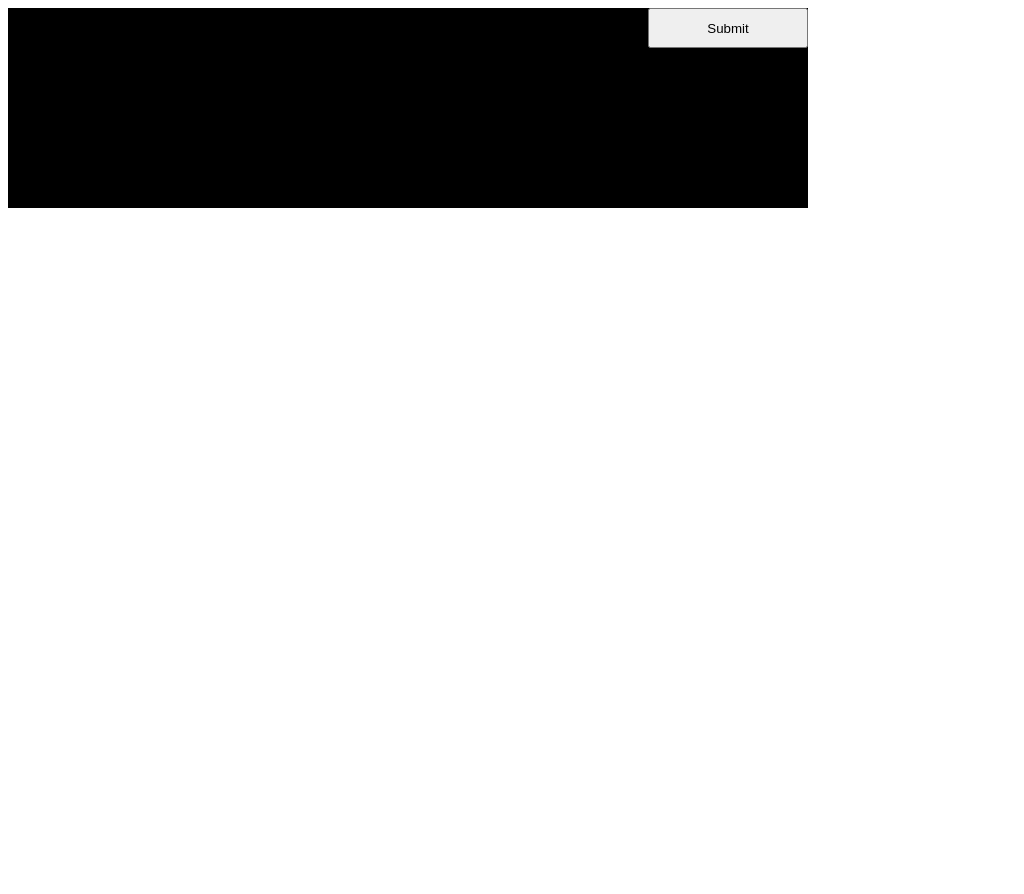
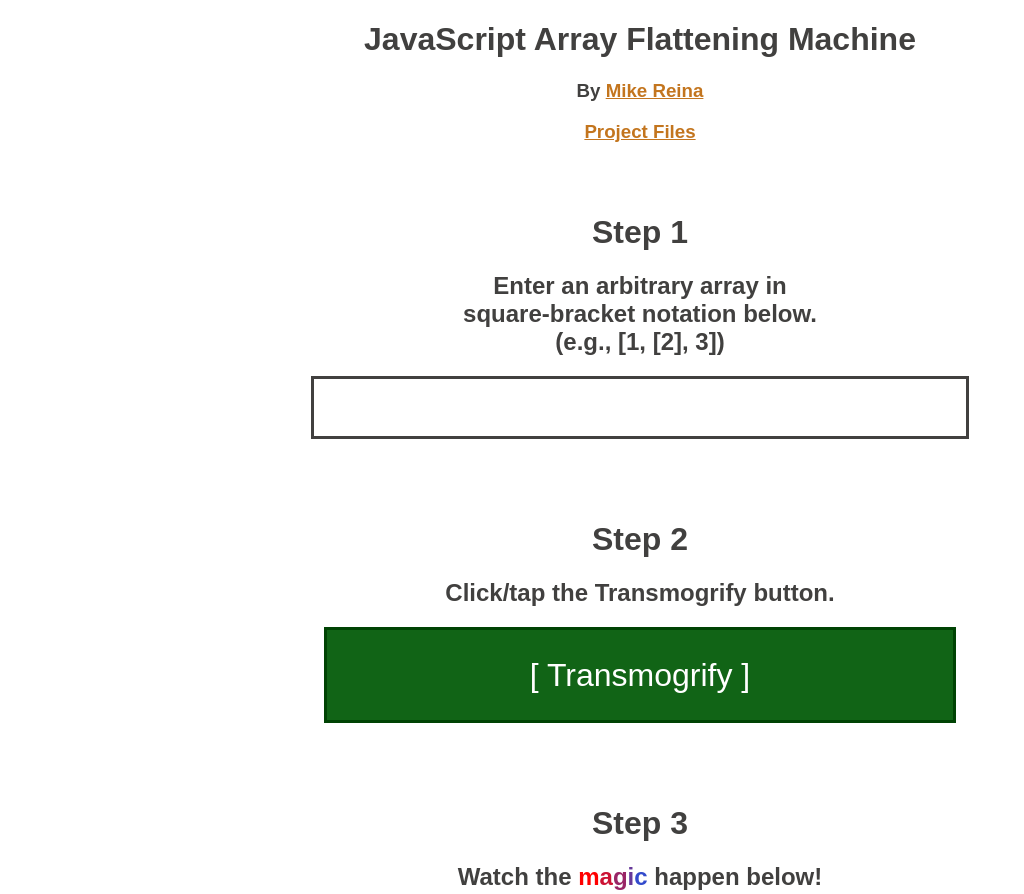
Before and after one commit to megamaiku/JavaScript-Array-Flattening-Machine, a plain HTML site: page index.html in a window 1280 px wide. Shown: the top 894 px of the page, without its empty margins (0-1024 px from the left). Before the commit the page ends 800 px from the top, so only its background shows below. Drawn offline with Linux system fonts and the light colour scheme.

Commit message:
Added meaningful comments, did some housekeeping all around. Tweaked style. Added some links and headers. Deleted useless code.

```diff
--- a/code/magic.js
+++ b/code/magic.js
@@ -1,51 +1,53 @@
 // This program will magically take any type of milti-dimensional
 // integer array and convert it into a one-dimensional array of the same type
+// Created by Mike Reina
 
-// Third attempt: Flatten a two-dimensional array:
-// Okay, back to the basics. After reading more about recursion,
-// I am now more confident that javascript is able to remember
-// the index location of the last array item, before going into a
-// new array (i.e., it's smart enough to know how deep into the
-// rabit hole it's in.)
 
-//WIP
-
-// this.intArray = [1,2,[[3, 4],[5, 6]], 7, [8,[9,[10]], 11, [12, 13]], 14];
+// initiate global variables
 this.intArray = [];
 this.newIntArray = [];
 this.consoleBody = document.getElementsByClassName("console");
-console.log("hello");
 
 function undressArray() {
   try {
-  //this.currentArray = JSON.parse(document.getElementById("arrayInputBox").value);
-  this.currentArray = JSON.parse(document.getElementById("inputDiv").innerHTML);
-  //currentArray = intArray;
+    // Read array from Input box
+    this.currentArray = JSON.parse(document.getElementById("arrayInputBox").value);
+    // If it's not an array, return
+    if (!Array.isArray(currentArray)) {
+      return;
+    }
+    //recursive function: takes an array and undresses...it
     function undressRecursively(currentArray) {
+
       for(var i = 0; i < currentArray.length; i++) {
-      // let's change up the logic here. Test for true.
+        // if an element is an array, then call the function again and go a level deeper
         if(Array.isArray(currentArray[i])) {
           undressRecursively(currentArray[i]);
         }
-      else {
+        else { // else, push the current element into our newIntArray
           this.newIntArray.push(currentArray[i]);
+          // for additional tracking and troubleshooting, we'll log the array elements
+          // being pushed
           console.log(currentArray[i]);
         }
       }
     }
+      // initial call (triggered by button)
       undressRecursively(currentArray);
 
-  // print the array to "console" div
-  this.consoleBody[0].innerHTML = "[";
+    // print the the newIntArray to "console" div
+    this.consoleBody[0].innerHTML = this.consoleBody[0].innerHTML + "> [";
     for(var j = 0; j < newIntArray.length; j++) {
       this.consoleBody[0].innerHTML = this.consoleBody[0].innerHTML + newIntArray[j];
       if (j < (newIntArray.length - 1)) {
         this.consoleBody[0].innerHTML = this.consoleBody[0].innerHTML + ", ";
       }
     }
-  this.consoleBody[0].innerHTML = this.consoleBody[0].innerHTML + "]";
+    this.consoleBody[0].innerHTML = this.consoleBody[0].innerHTML + "]<br />All done. Cowabunga!<br />";
+    document.getElementById("arrayInputBox").value = "";
+    newIntArray = [];
   }
-catch(err) {
-  this.consoleBody[0].innerHTML = "Whoops! Incorrect format. Please try again." ;
+  catch(err) { // If anything goes wrong, it's most likely that the format is wrong
+    this.consoleBody[0].innerHTML = this.consoleBody[0].innerHTML + "Whoops! Incorrect format. Please comply!.<br />" ;
   }
 }
--- a/code/style.css
+++ b/code/style.css
@@ -1,37 +1,84 @@
+h1, h2, h3, h4 {
+  text-align: center;
+  color: #41403F;
+  font-family: Arial, Helvetica, sans-serif;
+}
+
+a {
+  color: #C3751E;
+}
+
+.commandBox {
+  position: relative;
+  top: 50px;
+  width: 100%;
+}
+
+.transmogrify {
+  position: relative;
+  top: 110px;
+  width: 100%;
+}
+
+#arrayInputBox {
+  background: white;
+  border: 3px;
+  border-color: #41403F;
+  border-style: solid;
+  font-size: 2em;
+  outline: none;
+  color: #41403F;
+  height: 20%;
+  width: 50%;
+  display: table;
+  font-family: "Courier New", Courier, monospace;
+  position: relative;
+  margin: 0 auto;
+  padding: 10px;
+}
+
+#submitButton {
+
+  display: table;
+  height: 3em;
+  position: relative;
+  margin: 0 auto;
+  font-size: 200%;
+  width: 50%;
+  background: #116416;
+  color: white;
+  border: 3px;
+  border-color: #004304;
+  border-style: solid;
+  outline: none;
+  cursor:pointer;
+
+}
+
+#submitButton:hover {
+  background-color: #0D5B12;
+}
+
 .consoleWrapper {
-  overflow: hidden;
   position: relative;
-    float: left;
-    width: 800px;
-    height: 200px;
-    background: black;
+  width: 100%;
+  height: 300px;
+  background: white;
+  top: 170px;
 }
 
 .console {
-    float: left;
-    position: relative;
-    width: 100%;
-    height: 100%;
-    background: black;
-    right: 0;
-    top: 0;
-    color: white;
-    font-family: "Courier New", Courier, monospace;
-    font-size: 2em;
-    overflow: scroll;
+  display: table;
+  top: 2em;
+  width: 70%;
+  height: 300px;
+  background: #21201E;
+  color: white;
+  font-family: "Courier New", Courier, monospace;
+  font-size: 2em;
+  border-color: grey;
+  margin: 0 auto;
+  align: center;
+  padding: 15px;
+  overflow: auto;
 }
-
-#inputDiv {
-  background: black;
-  font-size: 2em;
-  outline: none;
-  color: white;
-  height: 20%;
-  font-family: "Courier New", Courier, monospace;
-}
-
-#submitButton {
-  float: right;
-  width: 20%;
-  height: 20%;
-}
--- a/index.html
+++ b/index.html
@@ -5,16 +5,29 @@
   <meta name="viewport" content="width=device-width">
 	<link rel="stylesheet" href="code/style.css">
 	<script src="code/magic.js"></script>
-	<title>JS Bin</title>
+	<title>JavaScript Array Flattening Machine - By Mike Reina</title>
 </head>
 <body>
-  <div class="consoleWrapper">
+	<h1>JavaScript Array Flattening Machine</h1>
+	<h3>By <a href="bit.ly/michaelreina">Mike Reina</a></h3>
+	<h3><a href="https://github.com/megamaiku/JavaScript-Array-Flattening-Machine">Project Files</a></h3>
+	<div class="commandBox">
+		<h1>Step 1</h1>
+		<h2>Enter an arbitrary array in <br />square-bracket notation below.<br />(e.g., [1, [2], 3])</h2>
+		<input id="arrayInputBox">
+	</div>
 
-    <button type="button" onclick="undressArray()" id="submitButton">Submit</button>
-    <div id="inputDiv" contenteditable="true"></div>
+	<div class="transmogrify">
+		<h1>Step 2</h1>
+		<h2>Click/tap the Transmogrify button.</h2>
+		<button type="button" onclick="undressArray()" id="submitButton"> [ Transmogrify ] </button>
+	</div>
 
-    <div class="console consoleFont">
-    </div>
+	<div class="consoleWrapper">
+		<h1>Step 3</h1>
+		<h2>Watch the <span style='color:#FF0000;'>m</span><span style='color:#CC1233;'>a</span><span style='color:#992566;'>g</span><span style='color:#663899;'>i</span><span style='color:#334BCC;'>c</span> happen below!</h2>
+    <div class="console consoleFont"></div>
   </div>
+
 </body>
 </html>
```
Lines whose indentation alone changed are shown as unchanged.
